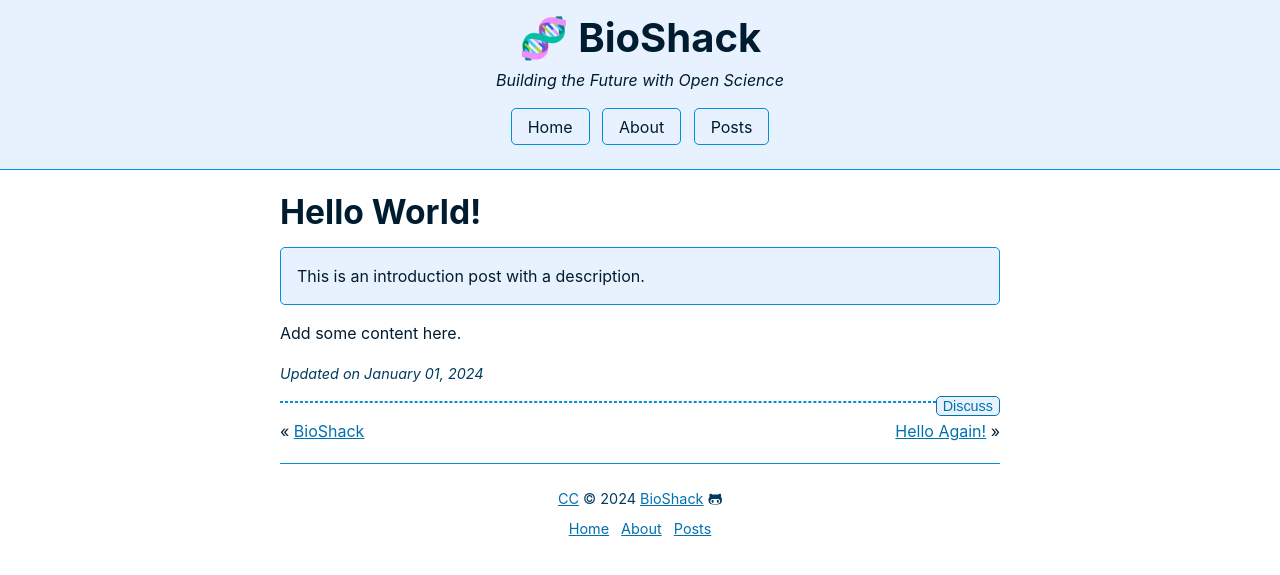
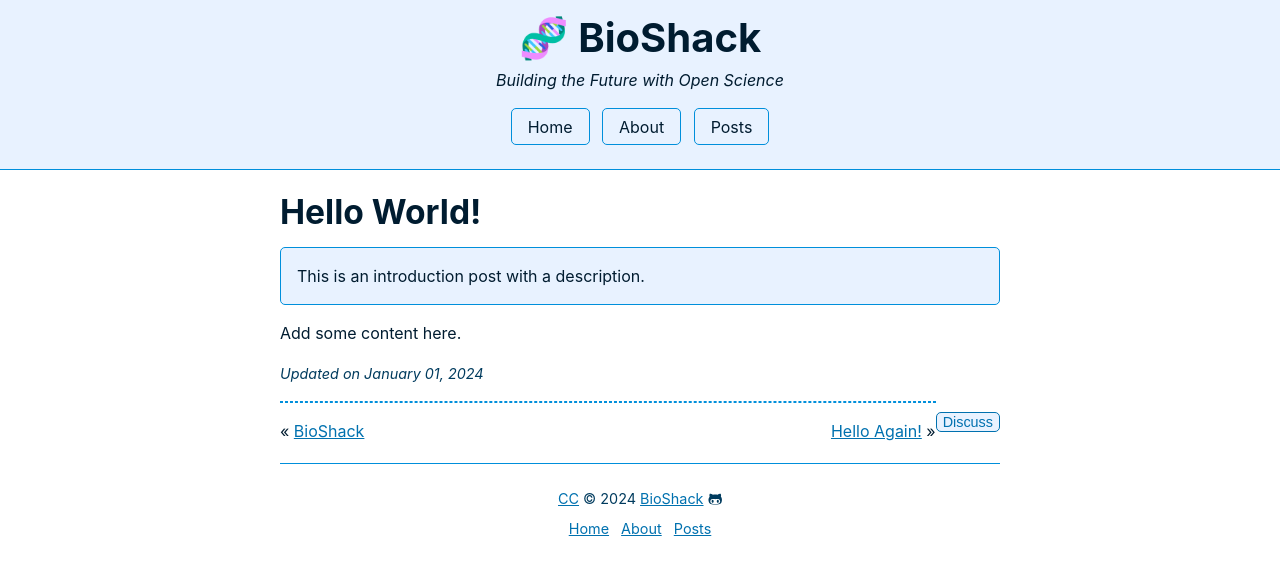
Before and after one commit to megdna/pond, a Jekyll site: the page built from _posts/2024-01-01-hello-world.md, in a window 1280 px wide. Shown: the top 575 px of the page. Built offline with Jekyll 4.4.1, drawn with Linux system fonts in a browser that asks for light colours.

Commit message:
Update post.html

```diff
--- a/_layouts/post.html
+++ b/_layouts/post.html
@@ -5,6 +5,6 @@
 {% if page.description %}<div class="notice">{{ page.description }}</div>{% endif %}
 {% if page.show %}<figure><img alt="{{ page.alt }}" src="{{ page.image | prepend: site.baseurl | prepend: site.url }}"><figcaption>{{ page.caption }}</figcaption></figure>{% endif %}
 {{ content }}
-{% if page.date %}<p><cite>Updated on {{page.date | date: "%B %d, %Y"}}</cite></p><div class="next"><button><a href="https://github.com/{{ site.github }}" target="_blank">Discuss</a></button></div><hr>{% endif %}
+{% if page.date %}<p><cite>Updated on {{page.date | date: "%B %d, %Y"}}</cite></p><div class="next"><p><button><a href="https://github.com/{{ site.github }}" target="_blank">Discuss</a></button></p></div><hr>{% endif %}
 {% if page.previous.url %}&laquo; <a href="{{ page.previous.url | prepend: site.baseurl | prepend: site.url }}">{{ page.previous.title }}</a>{% endif %}
 {% if page.next.url %}<div class="next"><a href="{{ page.next.url | prepend: site.baseurl | prepend: site.url }}">{{ page.next.title }}</a> &raquo;</div>{% endif %}
```
